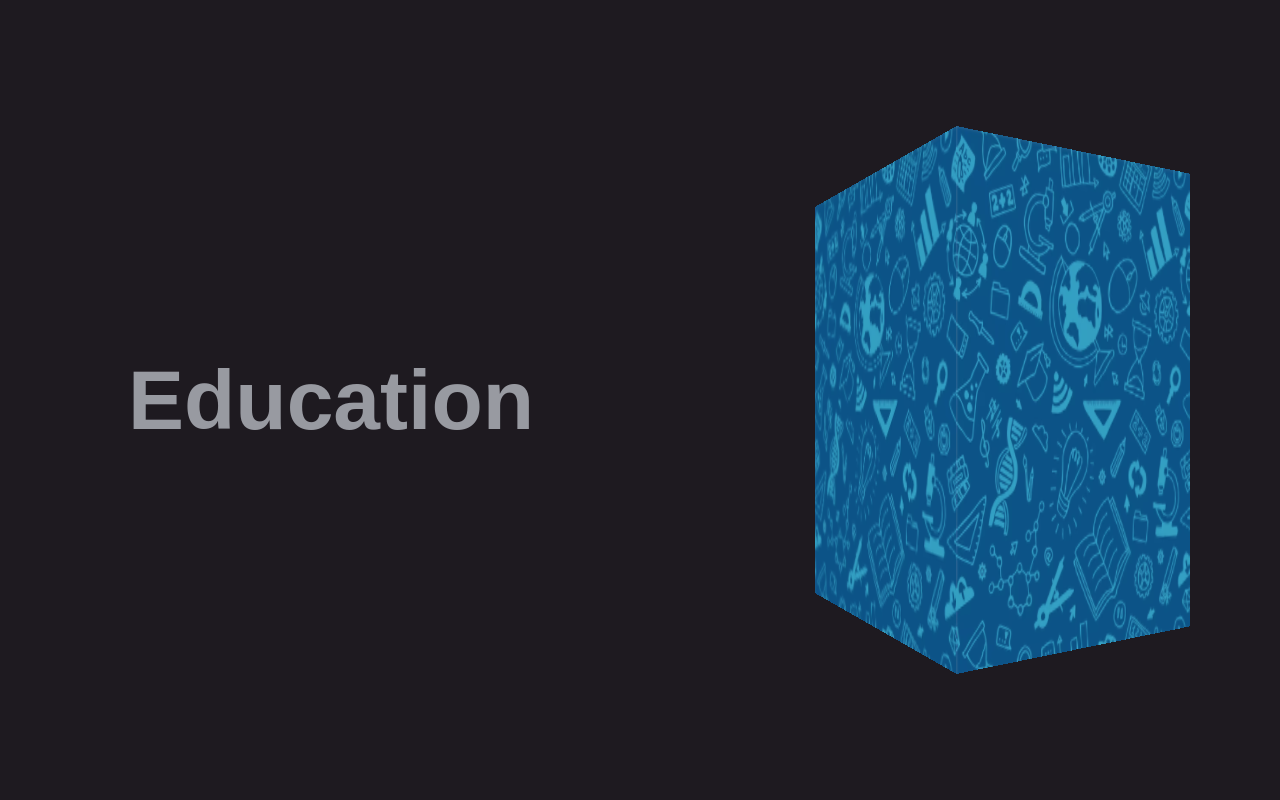
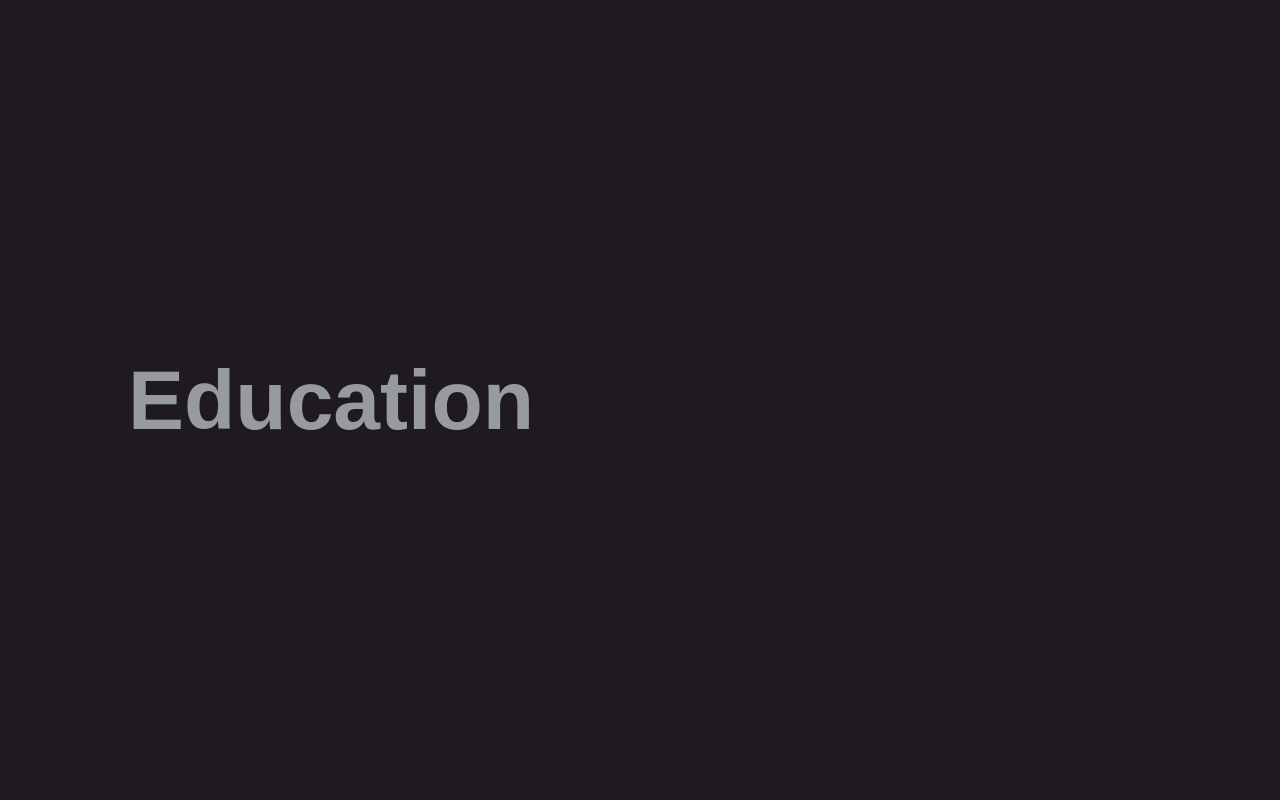
Before and after one commit to manikya7022/Portfolio, a website built with Vite: page index.html in a window 1280 px wide. Shown: the top 800 px of the page. Built offline with nearby package versions, Linux system fonts and the light colour scheme; animation ran at ten frames a second.

Commit message:
removed three

```diff
--- a/index.html
+++ b/index.html
@@ -224,7 +224,7 @@
     <section class="section">
         <h1 id="Volunteering">Volunteering</h1>
     </section>
-    <script src="https://cdnjs.cloudflare.com/ajax/libs/three.js/r128/three.min.js"></script>
+    <!-- <script src="https://cdnjs.cloudflare.com/ajax/libs/three.js/r128/three.min.js"></script> -->
     <script type="module" src="./script.js"></script>
 </body>
 
--- a/script.js
+++ b/script.js
@@ -1,4 +1,4 @@
-import { gsap } from 'https://cdn.skypack.dev/gsap';
+// import { gsap } from 'https://cdn.skypack.dev/gsap';
 
 const loadingManager = new THREE.LoadingManager()
 loadingManager.onStart = () => {
```
